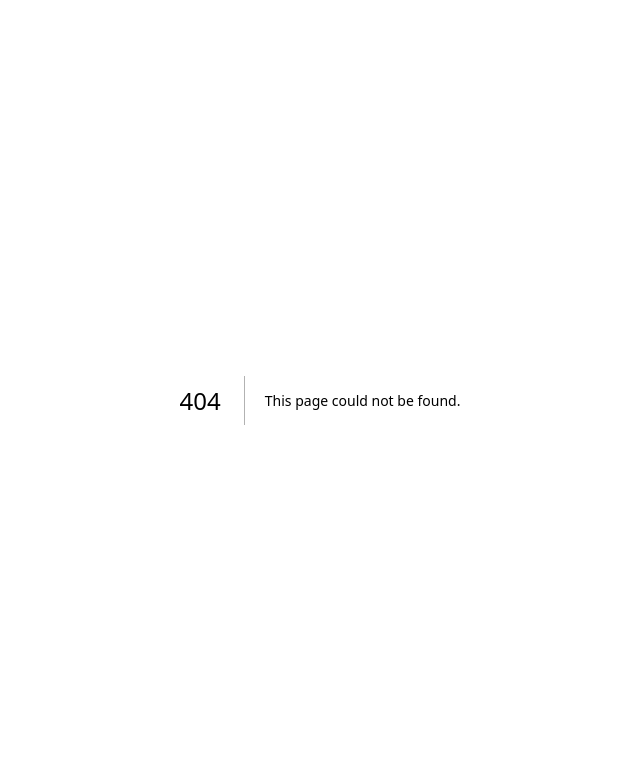
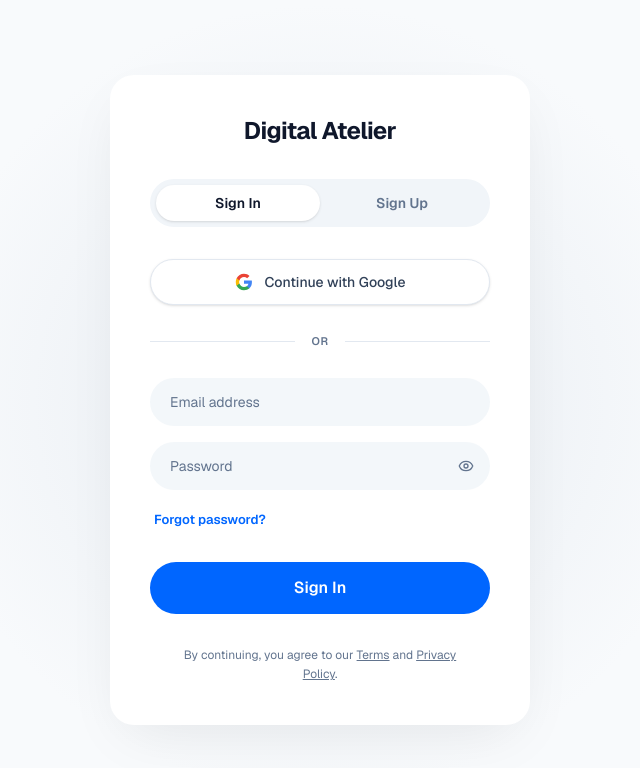
Before and after one commit to Abhishekraina7/resume-builder, a Next.js app: page /auth in a window 1280 px wide. Before the commit this address had no page. Shown: the top 768 px of the page, without its empty margins (320-960 px from the left). Built offline with nearby package versions, Linux system fonts and the light colour scheme.

Commit message:
Built and Authentication Page for sign-in and sign-ups

```diff
--- /dev/null
+++ b/src/app/auth/page.tsx
@@ -0,0 +1,135 @@
+"use client";
+
+import { useState } from "react";
+import Link from "next/link";
+import { Eye, EyeOff } from "lucide-react";
+
+export default function AuthPage() {
+  const [isSignIn, setIsSignIn] = useState(true);
+  const [showPassword, setShowPassword] = useState(false);
+
+  return (
+    <div className="min-h-screen bg-[#f8fafc] flex items-center justify-center p-4 relative overflow-hidden font-sans">
+      {/* Background subtle radial gradient effect matching the image */}
+      <div className="absolute top-1/2 left-1/2 -translate-x-1/2 -translate-y-1/2 w-[800px] h-[800px] opacity-40 bg-[radial-gradient(circle,_#cbd5e1_0%,_transparent_70%)] pointer-events-none" />
+
+      <div className="bg-white w-full max-w-[420px] rounded-3xl p-8 sm:p-10 shadow-[0_20px_60px_-15px_rgba(0,0,0,0.08)] relative z-10 flex flex-col">
+        <h1 className="text-2xl font-bold text-center text-slate-900 mb-8 tracking-tight">
+          <Link href="/">Digital Atelier</Link>
+        </h1>
+
+        {/* Toggle Sign In / Sign Up */}
+        <div className="bg-slate-100 p-1.5 rounded-full flex mb-8">
+          <button
+            onClick={() => setIsSignIn(true)}
+            className={`flex-1 py-2 text-sm font-semibold rounded-full transition-all ${
+              isSignIn
+                ? "bg-white text-slate-900 shadow-sm"
+                : "text-slate-500 hover:text-slate-800"
+            }`}
+          >
+            Sign In
+          </button>
+          <button
+            onClick={() => setIsSignIn(false)}
+            className={`flex-1 py-2 text-sm font-semibold rounded-full transition-all ${
+              !isSignIn
+                ? "bg-white text-slate-900 shadow-sm"
+                : "text-slate-500 hover:text-slate-800"
+            }`}
+          >
+            Sign Up
+          </button>
+        </div>
+
+        {/* Google Auth Button */}
+        <button className="w-full flex items-center justify-center gap-3 bg-white border border-slate-200 hover:bg-slate-50 text-slate-700 font-medium py-3 rounded-full transition-colors mb-7 text-sm shadow-sm">
+          <svg className="w-[18px] h-[18px]" viewBox="0 0 24 24">
+            <path
+              fill="#4285F4"
+              d="M22.56 12.25c0-.78-.07-1.53-.2-2.25H12v4.26h5.92c-.26 1.37-1.04 2.53-2.21 3.31v2.77h3.57c2.08-1.92 3.28-4.74 3.28-8.09z"
+            />
+            <path
+              fill="#34A853"
+              d="M12 23c2.97 0 5.46-.98 7.28-2.66l-3.57-2.77c-.98.66-2.23 1.06-3.71 1.06-2.86 0-5.29-1.93-6.16-4.53H2.18v2.84C3.99 20.53 7.7 23 12 23z"
+            />
+            <path
+              fill="#FBBC05"
+              d="M5.84 14.09c-.22-.66-.35-1.36-.35-2.09s.13-1.43.35-2.09V7.07H2.18C1.43 8.55 1 10.22 1 12s.43 3.45 1.18 4.93l2.85-2.22.81-.62z"
+            />
+            <path
+              fill="#EA4335"
+              d="M12 5.38c1.62 0 3.06.56 4.21 1.64l3.15-3.15C17.45 2.09 14.97 1 12 1 7.7 1 3.99 3.47 2.18 7.07l3.66 2.84c.87-2.6 3.3-4.53 6.16-4.53z"
+            />
+          </svg>
+          Continue with Google
+        </button>
+
+        {/* OR Divider */}
+        <div className="flex items-center gap-4 mb-7">
+          <div className="h-px bg-slate-200 flex-1"></div>
+          <span className="text-[11px] font-semibold text-slate-500 uppercase tracking-wider">or</span>
+          <div className="h-px bg-slate-200 flex-1"></div>
+        </div>
+
+        {/* Form fields */}
+        <form className="space-y-4 flex-1 flex flex-col" onSubmit={(e) => e.preventDefault()}>
+          {!isSignIn && (
+            <div>
+               <input
+                type="text"
+                placeholder="Full Name"
+                className="w-full bg-slate-100/80 hover:bg-slate-100 border-none rounded-full px-5 py-3.5 text-sm text-slate-800 placeholder:text-slate-500 focus:ring-2 focus:ring-[#0066ff]/20 focus:bg-white transition-all outline-none"
+              />
+            </div>
+          )}
+
+          <div>
+            <input
+              type="email"
+              placeholder="Email address"
+              className="w-full bg-slate-100/80 hover:bg-slate-100 border-none rounded-full px-5 py-3.5 text-sm text-slate-800 placeholder:text-slate-500 focus:ring-2 focus:ring-[#0066ff]/20 focus:bg-white transition-all outline-none"
+            />
+          </div>
+
+          <div className="relative">
+            <input
+              type={showPassword ? "text" : "password"}
+              placeholder="Password"
+              className="w-full bg-slate-100/80 hover:bg-slate-100 border-none rounded-full pl-5 pr-12 py-3.5 text-sm text-slate-800 placeholder:text-slate-500 focus:ring-2 focus:ring-[#0066ff]/20 focus:bg-white transition-all outline-none"
+            />
+            <button
+              type="button"
+              onClick={() => setShowPassword(!showPassword)}
+              className="absolute right-4 top-1/2 -translate-y-1/2 text-slate-500 hover:text-slate-800 focus:outline-none transition-colors"
+            >
+              {showPassword ? <EyeOff className="w-4 h-4" /> : <Eye className="w-4 h-4" />}
+            </button>
+          </div>
+
+          <div className="flex justify-start min-h-[24px]">
+            {isSignIn && (
+              <button type="button" className="text-[13px] font-semibold text-[#0066ff] hover:text-[#0055cc] transition-colors mt-1 px-1">
+                Forgot password?
+              </button>
+            )}
+          </div>
+
+          <button
+            type="submit"
+            className="w-full bg-[#0066ff] hover:bg-[#0055cc] text-white font-semibold py-3.5 rounded-full transition-all mt-4"
+          >
+            {isSignIn ? "Sign In" : "Sign Up"}
+          </button>
+        </form>
+
+        <p className="text-[12px] text-center text-slate-500 mt-8 leading-relaxed max-w-[280px] mx-auto">
+          By continuing, you agree to our{" "}
+          <Link href="/terms" className="underline hover:text-slate-800 transition-colors">Terms</Link>
+          {" "}and{" "}
+          <Link href="/privacy" className="underline hover:text-slate-800 transition-colors">Privacy Policy</Link>.
+        </p>
+      </div>
+    </div>
+  );
+}
```
